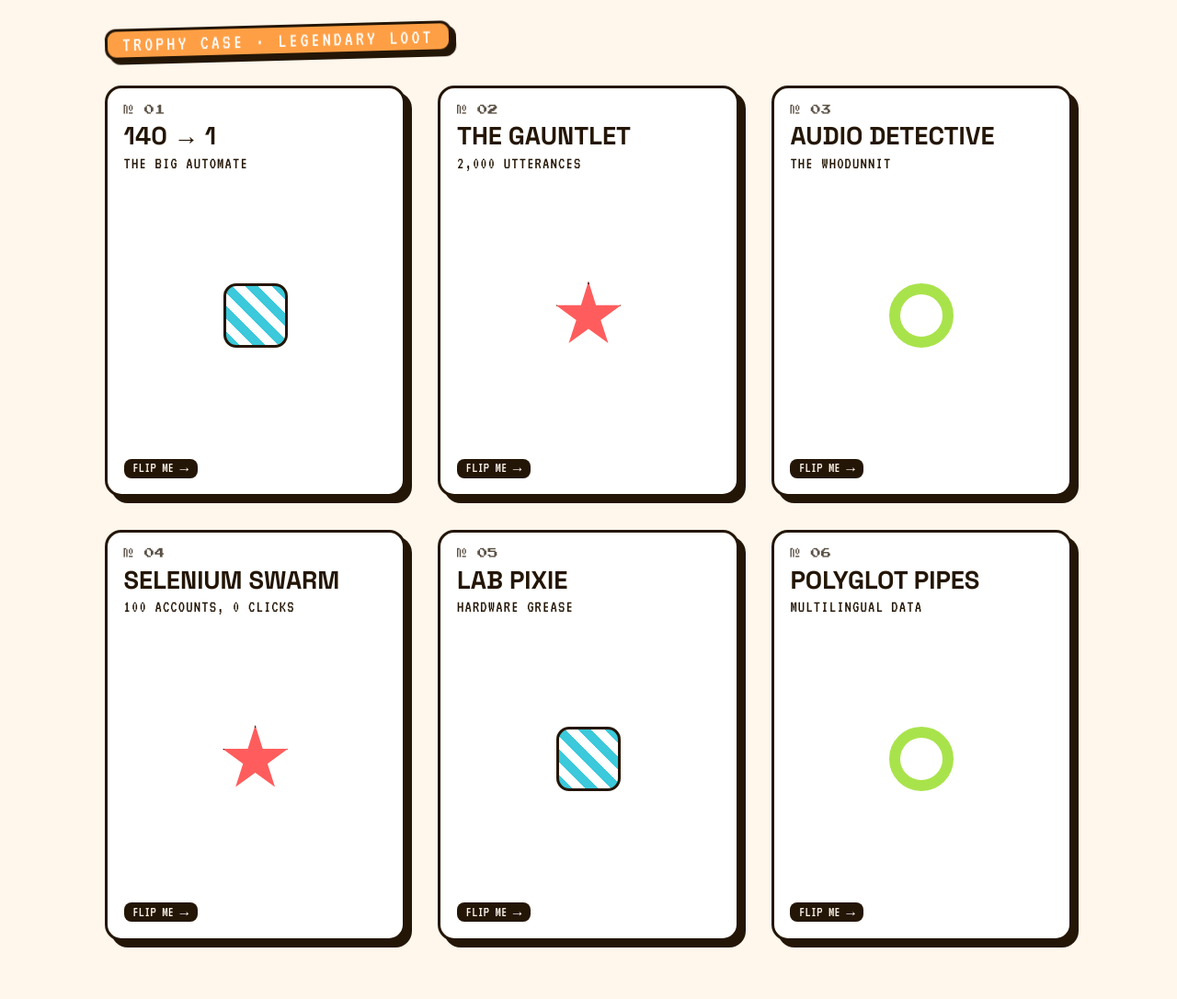
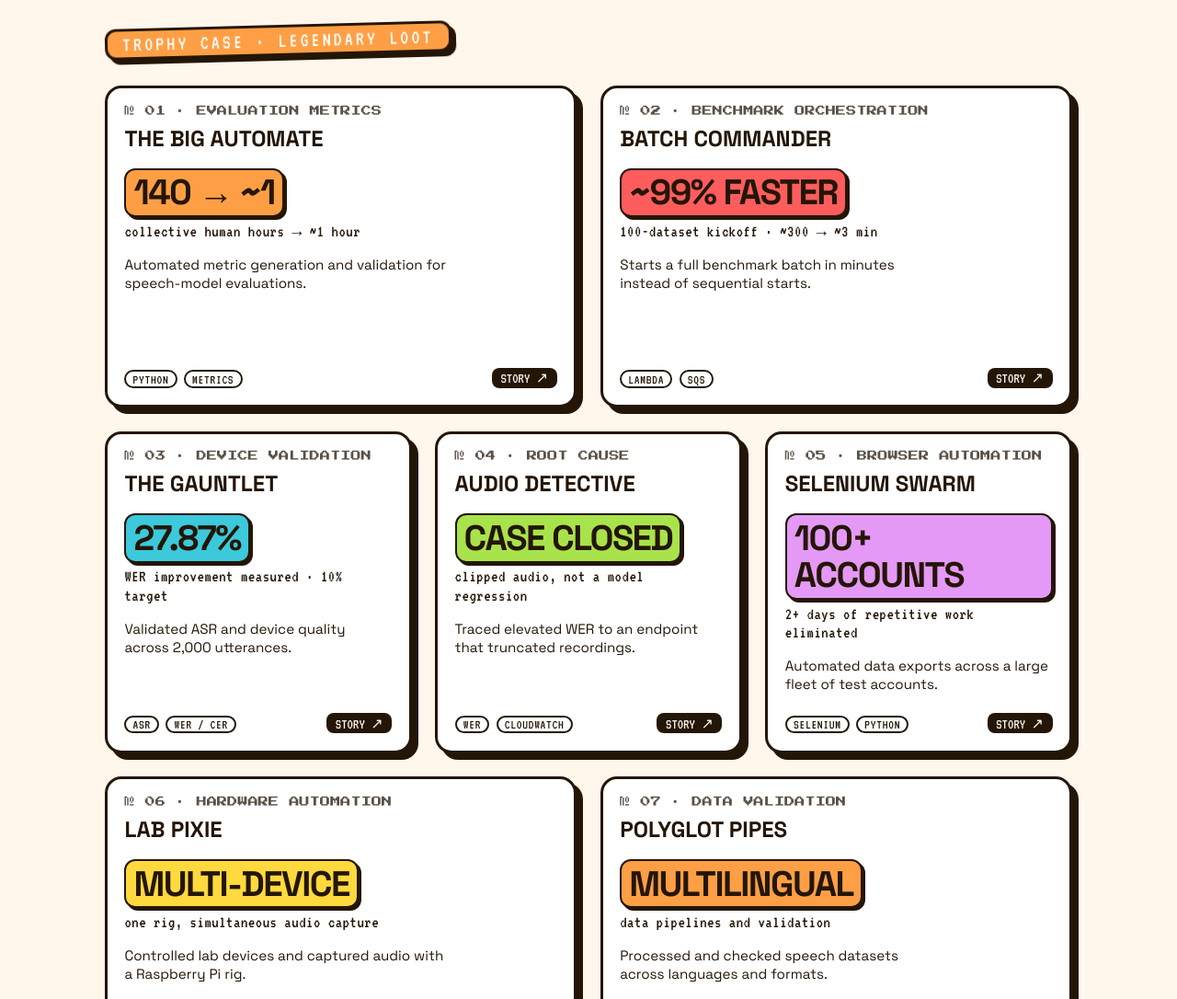
Before and after one commit to vivekadithya/vivekadithya-website, a plain HTML site: page index.html in a window 1280 px wide. Shown: the part 1540-2626 px from the top of the page at 92% size. Drawn offline with Linux system fonts and the light colour scheme.

Commit message:
Refresh project cards and separate evaluation metrics from batch kickoff

```diff
--- a/index.html
+++ b/index.html
@@ -151,8 +151,9 @@
     background:rgba(255,255,255,.55); border:1px solid rgba(20,19,18,.15);
   }
 
-  .cards{display:grid; grid-template-columns:repeat(3,1fr); gap:2.2rem; perspective:1000px;}
-  .card{aspect-ratio:3/4.1; cursor:pointer; position:relative;}
+  .cards{display:grid; grid-template-columns:repeat(6,minmax(0,1fr)); gap:1.6rem; perspective:1000px;}
+  .card{grid-column:span 2; height:350px; cursor:pointer; position:relative;}
+  .card:nth-child(-n+2), .card:nth-last-child(-n+2){grid-column:span 3;}
   .card-inner{
     position:absolute; inset:0; transform-style:preserve-3d;
     transition:transform .55s cubic-bezier(.25,.8,.3,1.15);
@@ -164,23 +165,35 @@
   .face{
     position:absolute; inset:0; backface-visibility:hidden;
     border:3px solid var(--ink); border-radius:18px; box-shadow:7px 7px 0 var(--ink);
-    background:#fff; padding:1.1rem; display:flex; flex-direction:column;
+    background:#fff; padding:1.15rem; display:flex; flex-direction:column; overflow:hidden;
   }
   .face.back{transform:rotateY(180deg); background:var(--c6);}
   .face .num{font-family:'Press Start 2P',monospace; font-size:.7rem; opacity:.75;}
-  .face .name{font-weight:700; font-size:1.7rem; line-height:1.05; margin-top:.6rem;}
-  .face .tag{font-family:'VT323',monospace; font-size:1.15rem; margin-top:.3rem; letter-spacing:.06em;}
-  .face .doodle{flex:1; display:grid; place-items:center;}
+  .face .name{font-weight:700; font-size:1.5rem; line-height:1.05; margin-top:.75rem;}
+  .face.front .name{max-width:calc(100% - 48px);}
+  .mini-doodle{position:absolute; top:1.1rem; right:1rem; width:38px; height:38px;
+    display:grid; place-items:center; overflow:hidden;}
+  .mini-doodle>div{flex:none; transform:scale(.46);}
+  .outcome{margin-top:1.25rem; display:flex; flex-direction:column; align-items:flex-start; gap:.35rem;}
+  .outcome strong{font-size:clamp(1.8rem,3vw,2.5rem); line-height:1.05; letter-spacing:-.04em;
+    background:var(--accent); border:2.5px solid var(--ink); border-radius:12px;
+    padding:.28rem .5rem; box-shadow:3px 3px 0 var(--ink);}
+  .outcome span{font-family:'VT323',monospace; font-size:1.15rem; letter-spacing:.03em; line-height:1.1;}
+  .face.front .summary{font-size:.95rem; line-height:1.34; margin-top:1rem; max-width:36ch;}
+  .frontfoot{display:flex; align-items:flex-end; justify-content:space-between; gap:.7rem; margin-top:auto;}
+  .frontfoot .chips{margin-top:0;}
+  .frontfoot .chips b{font-size:.9rem; padding:.02rem .45rem;}
   .doodle .dstar{width:74px; height:74px; background:var(--c2); border:3px solid var(--ink);
     clip-path:polygon(50% 0,61% 35%,98% 35%,68% 57%,79% 91%,50% 70%,21% 91%,32% 57%,2% 35%,39% 35%);}
   .doodle .dring{width:70px; height:70px; border-radius:50%; border:12px solid var(--c4);}
   .doodle .dbar{width:70px; height:70px; border:3px solid var(--ink); border-radius:14px;
     background:repeating-linear-gradient(45deg, var(--c3) 0 10px, #fff 10px 20px);}
-  .flipcue{
-    align-self:flex-start; font-family:'VT323',monospace; font-size:1rem;
-    background:var(--ink); color:var(--bg); border-radius:8px; padding:.1rem .6rem;
-  }
-  .face.back p{font-size:.98rem; line-height:1.45; margin-top:.6rem;}
+  .flipcue{flex:none; font-family:'VT323',monospace; font-size:1rem;
+    background:var(--ink); color:var(--bg); border-radius:8px; padding:.1rem .6rem;}
+  .story{display:grid; gap:.5rem; margin-top:.9rem;}
+  .story p{font-size:.88rem; line-height:1.3;}
+  .story b{font-family:'VT323',monospace; font-size:1.05rem; letter-spacing:.08em; display:block;}
+  .face.back .chips{margin-top:auto;}
   .chips{display:flex; flex-wrap:wrap; gap:.45rem; margin-top:auto;}
   .chips b{
     font-family:'VT323',monospace; font-weight:400; font-size:1rem; letter-spacing:.05em;
@@ -323,13 +336,16 @@
     .hero{grid-template-columns:1fr; padding-top:3rem;}
     .heroart{height:300px;}
     .artifact{scale:.85;}
-    .cards{grid-template-columns:1fr 1fr; gap:1.4rem;}
-    .card{aspect-ratio:3/4;}
+    .cards{grid-template-columns:repeat(2,minmax(0,1fr)); gap:1.4rem;}
+    .card,.card:nth-child(-n+2),.card:nth-last-child(-n+2){grid-column:span 1;}
+    .card:last-child{grid-column:1/-1;}
     .stats{grid-template-columns:repeat(2,1fr);}
   }
   @media (max-width:540px){
     .cards{grid-template-columns:1fr; }
-    .face .name{font-size:1.5rem;}
+    .card:last-child{grid-column:auto;}
+    .face .name{font-size:1.4rem;}
+    .frontfoot .chips b{font-size:.8rem;}
   }
   @media (prefers-reduced-motion: reduce){
     *,*::before,*::after{animation-duration:.001s !important; animation-iteration-count:1 !important; transition-duration:.001s !important;}
@@ -429,9 +445,9 @@
       </div>
       <div class="qentry">
         <span class="qyear" style="background:var(--c3); color:var(--ink);">2024</span>
-        <p><b>the 3-minute miracle.</b> built scalable AWS services to run those models across
-        industry-standard benchmarks. hundreds of hours of manual execution collapsed into a
-        single 3-minute run — roughly the length of one very tense coffee.</p>
+        <p><b>the 3-minute kickoff.</b> built AWS orchestration to start a 100-dataset benchmark
+        in about 3 minutes instead of roughly 300 minutes of sequential starts.
+        the model runs carry on after kickoff — enough time for a less tense coffee.</p>
       </div>
       <div class="qentry">
         <span class="qyear" style="background:#fff; color:var(--ink); border-style:dashed;">NEXT</span>
@@ -461,7 +477,7 @@
   <section id="contact">
     <span class="seclabel">Final level · contact</span>
     <div class="contactcard">
-      <h2 class="pitch">need someone who turns<br>140-hour problems into 3-minute runs?</h2>
+      <h2 class="pitch">140 collective hours → about one.<br>100-dataset kickoff: 300 minutes → about three.</h2>
       <p class="pitchsub">(or just want to argue about WER methodologies — both welcome.)</p>
       <div class="emailrow">
         <a class="emailbtn" id="maillink" href="mailto:talkto@vivekadithya.com">talkto@vivekadithya.com</a>
@@ -792,52 +808,95 @@ function birthdayConfetti(){
 
 /* ---------- project cards ---------- */
 const PROJECTS=[
-  {num:'№ 01',name:'140 → 1',tag:'THE BIG AUTOMATE',doodle:'dbar',
-   desc:'Reusable evaluation automation for speech-model benchmarking — collapsed ~140 hours of manual metric generation and validation into about one. Orchestration, queueing, state tracking, consolidated results, notifications: the whole pipe.',
-   tech:['PYTEST','LAMBDA','STEP FNS','DYNAMODB','SES']},
-  {num:'№ 02',name:'THE GAUNTLET',tag:'2,000 UTTERANCES',doodle:'dstar',
-   desc:'An ASR + device validation study: 2,000 utterances, four device positions, three noise conditions. Measured a 27.87% WER improvement against a 10% acceptance target — and helped green-light the release.',
-   tech:['ASR','WER / CER','TEST PLANS','SQL']},
-  {num:'№ 03',name:'AUDIO DETECTIVE',tag:'THE WHODUNNIT',doodle:'dring',
-   desc:'Chased a spooky WER regression through error patterns until the trail ended at an endpoint truncating audio. Verdict: device defect — the speech model walked free.',
-   tech:['ROOT-CAUSE','CLOUDWATCH','DATA FORENSICS']},
-  {num:'№ 04',name:'SELENIUM SWARM',tag:'100 ACCOUNTS, 0 CLICKS',doodle:'dstar',
-   desc:'Browser automation for a data-acquisition workflow spanning 100+ test accounts. Two days of repetitive clicking deleted from every single evaluation cycle.',
-   tech:['SELENIUM','PYTHON','CI/CD']},
-  {num:'№ 05',name:'LAB PIXIE',tag:'HARDWARE GREASE',doodle:'dbar',
-   desc:'A Raspberry Pi + Flask rig to drive lab devices over ADB — device selection, control, and simultaneous multi-device audio capture. No babysitting required.',
-   tech:['RASPBERRY PI','FLASK','ADB','OPENCV']},
-  {num:'№ 06',name:'POLYGLOT PIPES',tag:'MULTILINGUAL DATA',doodle:'dring',
-   desc:'Multilingual data-processing workflows on Airflow, PySpark, EMR and Apache Hudi — reshaping formats across languages and validating every dataset that comes out the other end.',
-   tech:['AIRFLOW','PYSPARK','EMR','HUDI']},
+  {num:'№ 01',name:'THE BIG AUTOMATE',category:'EVALUATION METRICS',doodle:'dbar',
+   metric:'140 → ~1',metricLabel:'collective human hours → ~1 hour',
+   summary:'Automated metric generation and validation for speech-model evaluations.',
+   problem:'Metric preparation and validation consumed about 140 collective human hours.',
+   built:'A reusable Python workflow to generate evaluation metrics and check results.',
+   result:'Reduced the manual effort to about one hour — roughly 139 hours saved.',
+   tech:['PYTHON','METRICS','VALIDATION']},
+  {num:'№ 02',name:'BATCH COMMANDER',category:'BENCHMARK ORCHESTRATION',doodle:'dstar',
+   metric:'~99% FASTER',metricLabel:'100-dataset kickoff · ~300 → ~3 min',
+   summary:'Starts a full benchmark batch in minutes instead of sequential starts.',
+   problem:'Starting 100 dataset runs one by one took roughly 300 minutes.',
+   built:'An AWS orchestration layer to dispatch child jobs, track state, and rerun failures.',
+   result:'Started all 100 runs in about 3 minutes. Model execution continues after kickoff.',
+   tech:['LAMBDA','SQS','DYNAMODB']},
+  {num:'№ 03',name:'THE GAUNTLET',category:'DEVICE VALIDATION',doodle:'dstar',
+   metric:'27.87%',metricLabel:'WER improvement measured · 10% target',
+   summary:'Validated ASR and device quality across 2,000 utterances.',
+   problem:'The release needed measured speech performance across device positions and noise.',
+   built:'An ASR validation study with 2,000 utterances, four positions, and three noise conditions.',
+   result:'Measured 27.87% WER improvement against a 10% acceptance target.',
+   tech:['ASR','WER / CER','SQL']},
+  {num:'№ 04',name:'AUDIO DETECTIVE',category:'ROOT CAUSE',doodle:'dring',
+   metric:'CASE CLOSED',metricLabel:'clipped audio, not a model regression',
+   summary:'Traced elevated WER to an endpoint that truncated recordings.',
+   problem:'A WER regression appeared to implicate the speech model.',
+   built:'Investigated high-error utterances, device recordings, and endpoint behavior.',
+   result:'Isolated the device defect so the model was not blamed for clipped audio.',
+   tech:['WER','CLOUDWATCH','DIAGNOSIS']},
+  {num:'№ 05',name:'SELENIUM SWARM',category:'BROWSER AUTOMATION',doodle:'dstar',
+   metric:'100+ ACCOUNTS',metricLabel:'2+ days of repetitive work eliminated',
+   summary:'Automated data exports across a large fleet of test accounts.',
+   problem:'Evaluation cycles required repetitive data acquisition across 100+ accounts.',
+   built:'A Selenium and Lambda workflow to collect the exports automatically.',
+   result:'Removed more than two days of manual clicking from the workflow.',
+   tech:['SELENIUM','PYTHON','LAMBDA']},
+  {num:'№ 06',name:'LAB PIXIE',category:'HARDWARE AUTOMATION',doodle:'dbar',
+   metric:'MULTI-DEVICE',metricLabel:'one rig, simultaneous audio capture',
+   summary:'Controlled lab devices and captured audio with a Raspberry Pi rig.',
+   problem:'Device selection, control, and recordings took hands-on lab time.',
+   built:'A Raspberry Pi and Flask interface using ADB to drive multiple devices.',
+   result:'Enabled simultaneous multi-device audio capture with less babysitting.',
+   tech:['RASPBERRY PI','FLASK','ADB']},
+  {num:'№ 07',name:'POLYGLOT PIPES',category:'DATA VALIDATION',doodle:'dring',
+   metric:'MULTILINGUAL',metricLabel:'data pipelines and validation',
+   summary:'Processed and checked speech datasets across languages and formats.',
+   problem:'Multilingual datasets arrived in different formats and needed reliable validation.',
+   built:'Configured Airflow, PySpark, EMR, and Hudi workflows for data preparation.',
+   result:'Validated outputs before the datasets entered downstream evaluations.',
+   tech:['AIRFLOW','PYSPARK','HUDI']},
 ];
 const cardsEl=document.getElementById('cards');
 PROJECTS.forEach((p,i)=>{
   const c=document.createElement('div');
   c.className='card';
+  c.style.setProperty('--accent',`var(--c${(i%6)+1})`);
   c.setAttribute('role','button');
   c.tabIndex=0;
   c.setAttribute('aria-pressed','false');
+  c.setAttribute('aria-label',`${p.name}: ${p.metric}. ${p.summary} Flip for the story.`);
   c.innerHTML=`
     <div class="card-inner">
       <div class="face front">
-        <span class="num">${p.num}</span>
+        <span class="num">${p.num} · ${p.category}</span>
         <span class="name">${p.name}</span>
-        <span class="tag">${p.tag}</span>
-        <div class="doodle"><div class="${p.doodle}"></div></div>
-        <span class="flipcue">FLIP ME →</span>
+        <div class="mini-doodle" aria-hidden="true"><div class="${p.doodle}"></div></div>
+        <div class="outcome"><strong>${p.metric}</strong><span>${p.metricLabel}</span></div>
+        <p class="summary">${p.summary}</p>
+        <div class="frontfoot">
+          <div class="chips">${p.tech.slice(0,2).map(t=>`<b>${t}</b>`).join('')}</div>
+          <span class="flipcue">STORY ↗</span>
+        </div>
       </div>
       <div class="face back">
-        <span class="num">${p.num}</span>
+        <span class="num">THE STORY · ${p.num}</span>
         <span class="name">${p.name}</span>
-        <p>${p.desc}</p>
+        <div class="story">
+          <p><b>THE PROBLEM</b>${p.problem}</p>
+          <p><b>WHAT I BUILT</b>${p.built}</p>
+          <p><b>THE RESULT</b>${p.result}</p>
+        </div>
         <div class="chips">${p.tech.map(t=>`<b>${t}</b>`).join('')}</div>
-        <div class="barcode"></div>
       </div>
     </div>`;
   const flip=()=>{
     c.classList.toggle('go');
     c.setAttribute('aria-pressed', c.classList.contains('go'));
+    c.setAttribute('aria-label',c.classList.contains('go')
+      ? `${p.name}. Problem: ${p.problem} Built: ${p.built} Result: ${p.result} Flip back.`
+      : `${p.name}: ${p.metric}. ${p.summary} Flip for the story.`);
   };
   c.addEventListener('click',flip);
   c.addEventListener('keydown',e=>{
```
